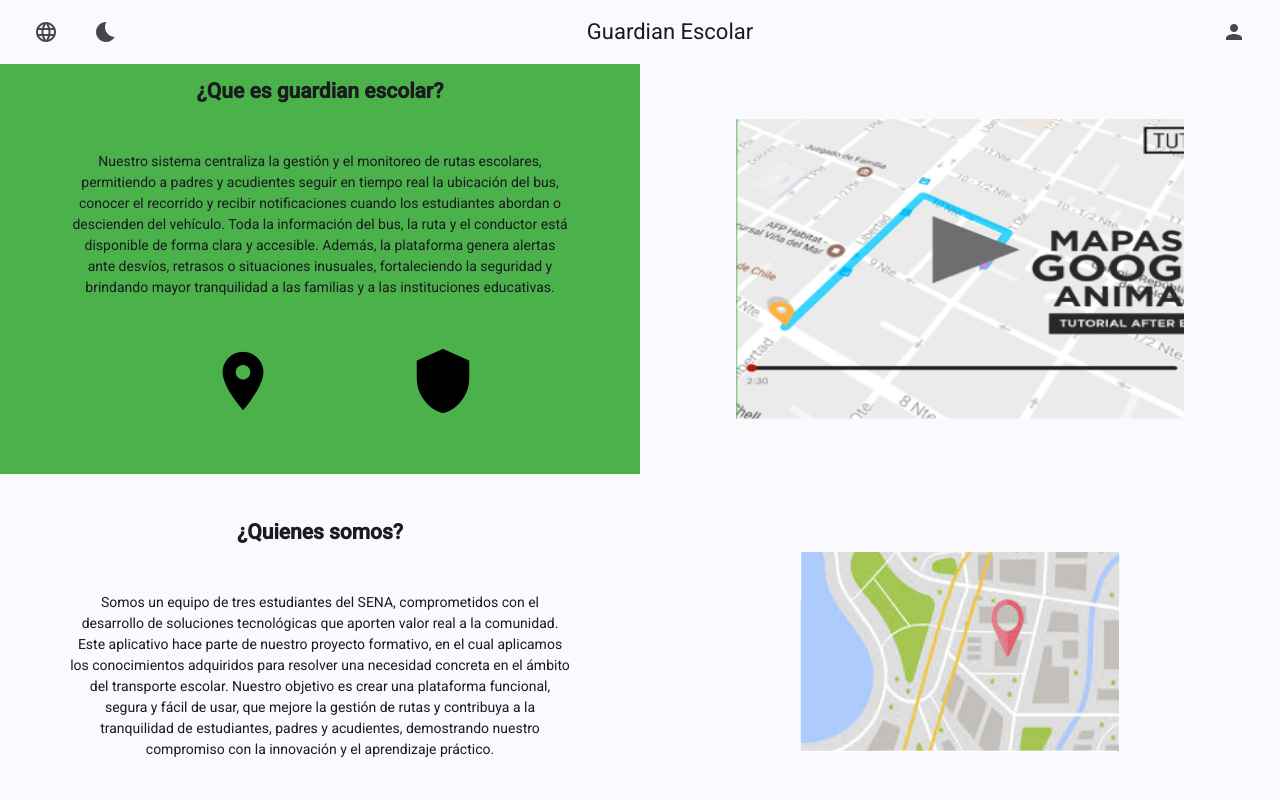
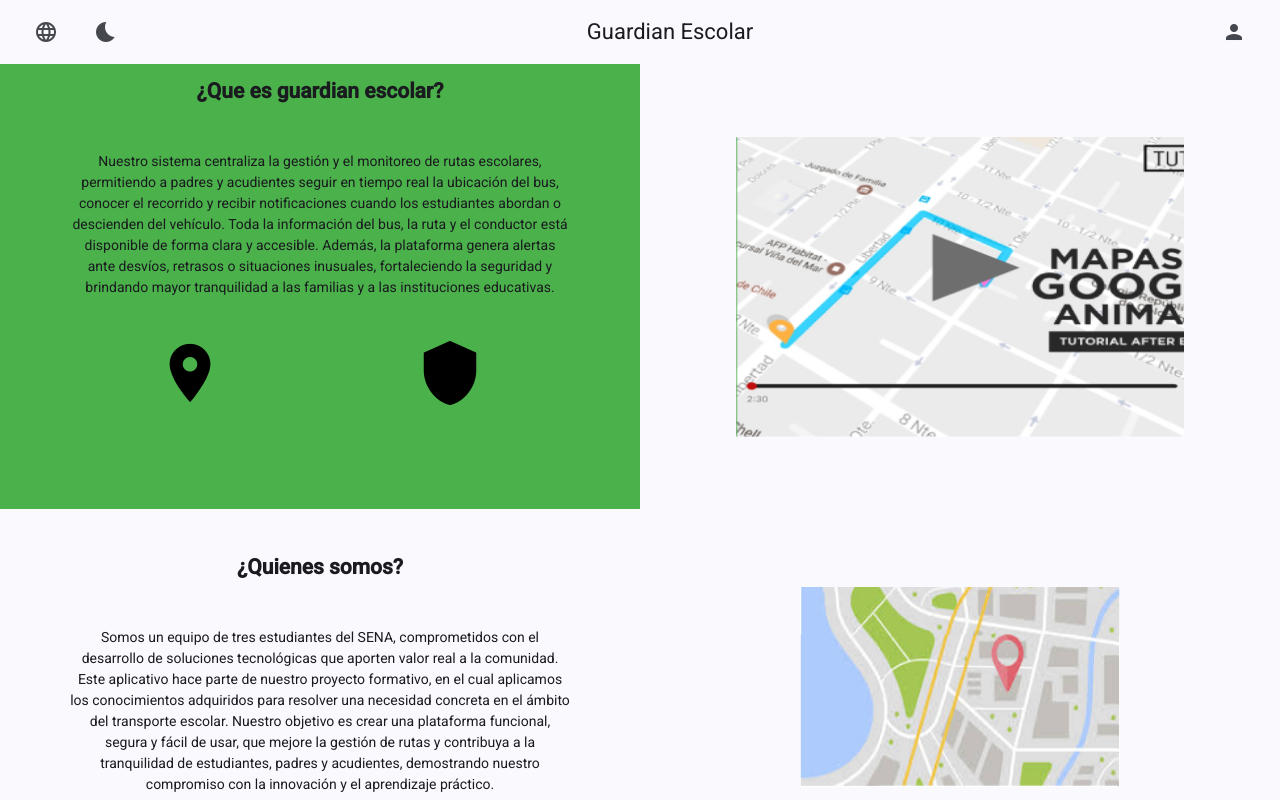
Before and after one commit to school-guardian-project/GuardianEscolar, an Angular app: page / in a window 1280 px wide. Shown: the top 800 px of the page. Built offline with nearby package versions, Linux system fonts and the light colour scheme.

Commit message:
style(main): button correction in icon-initial and spaces in the download section

```diff
--- a/src/app/main/main.css
+++ b/src/app/main/main.css
@@ -84,6 +84,7 @@ section .download {
     display: flex;
     flex-direction: row;
     justify-content: center;
+    margin-bottom: 70px;
 }
 
 section p {
--- a/src/app/main/main.html
+++ b/src/app/main/main.html
@@ -6,17 +6,17 @@
             Además, la plataforma genera alertas ante desvíos, retrasos o situaciones inusuales, fortaleciendo la seguridad y brindando mayor tranquilidad a las familias y a las instituciones educativas.</p>
 
             <span class="icon-initial">
-                <a mat-icon-button>
+                <div mat-icon-button>
                     <mat-icon>location_on</mat-icon>
-                </a>
+                </div>
 
-                <a mat-icon-button>
+                <div mat-icon-button>
                     <mat-icon>drag_pan</mat-icon>
-                </a>
+                </div>
 
-                <a mat-icon-button>
+                <div mat-icon-button>
                     <mat-icon>shield</mat-icon>
-                </a>
+                </div>
             </span>
         </div>
         <div class="container-end">
```
